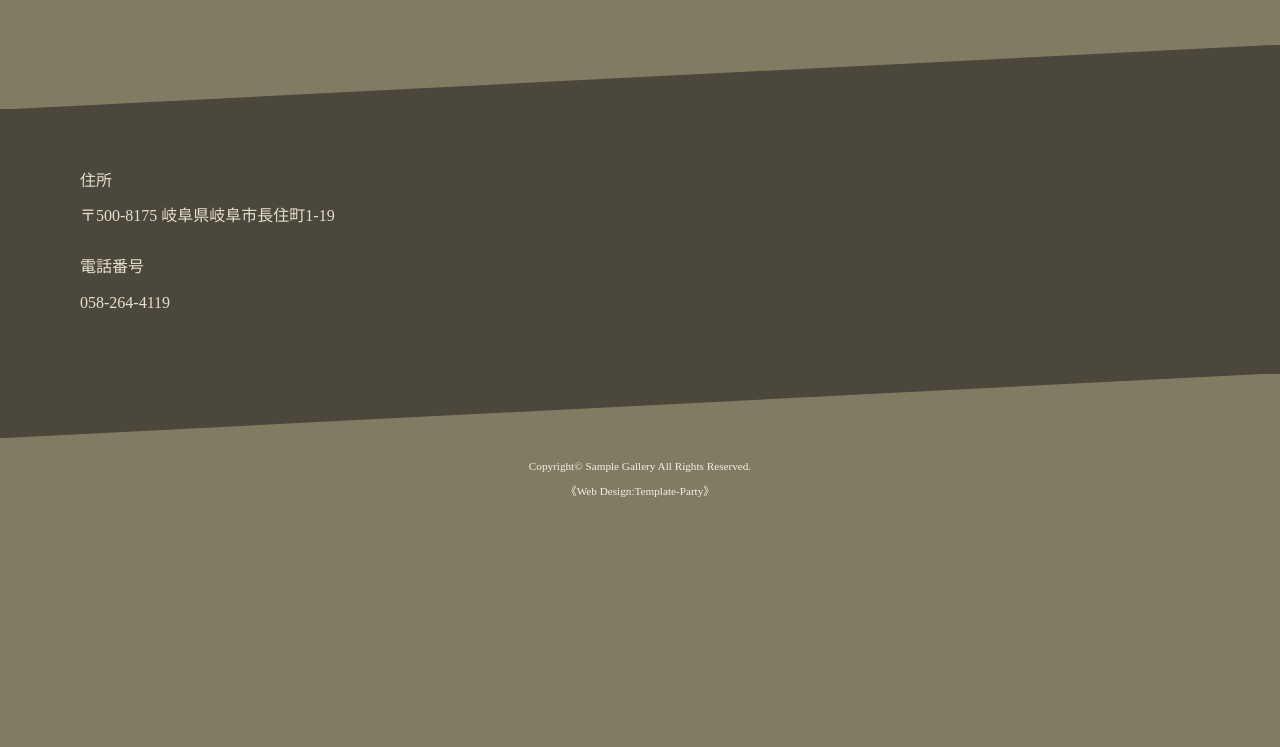
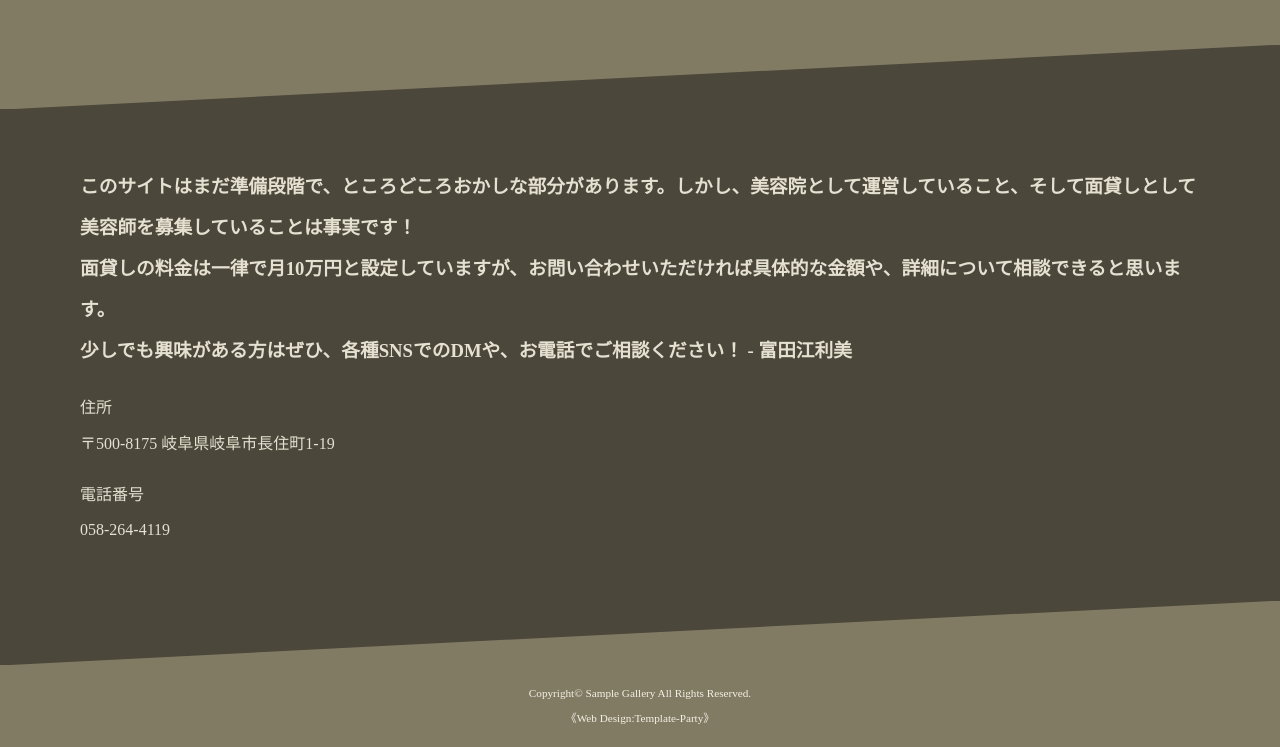
Before and after one commit to hakesedon/vepin, a plain HTML site: page index.html in a window 1280 px wide. Shown: the part 1925-2672 px from the top of the page. Before the commit the page ends 2444 px from the top, so only its background shows below. Drawn offline with nearby package versions, Linux system fonts and the light colour scheme; some packages are replaced by stand-ins of ours; a script that the page names is missing; a web font is replaced by a local one.

Commit message:
Modify fotter massage

```diff
--- a/index.html
+++ b/index.html
@@ -54,6 +54,13 @@
 </section>
 
 <section class="bg1">
+
+    <h3>
+        このサイトはまだ準備段階で、ところどころおかしな部分があります。しかし、美容院として運営していること、そして面貸しとして美容師を募集していることは事実です！<br>
+        面貸しの料金は一律で月10万円と設定していますが、お問い合わせいただければ具体的な金額や、詳細について相談できると思います。<br>
+        少しでも興味がある方はぜひ、各種SNSでのDMや、お電話でご相談ください！
+        - 富田江利美
+    </h3>
 
     <p>
         住所<br>
```
